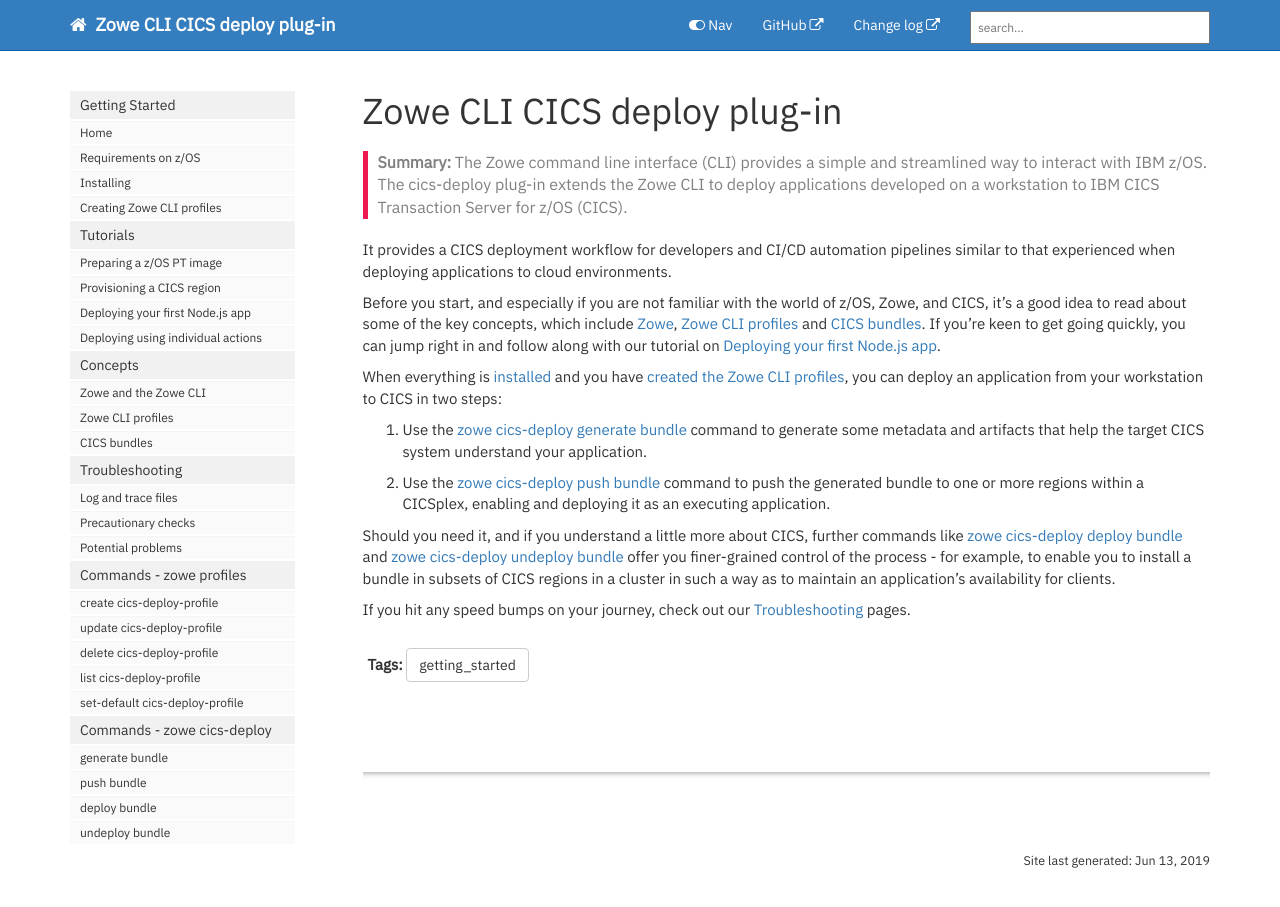
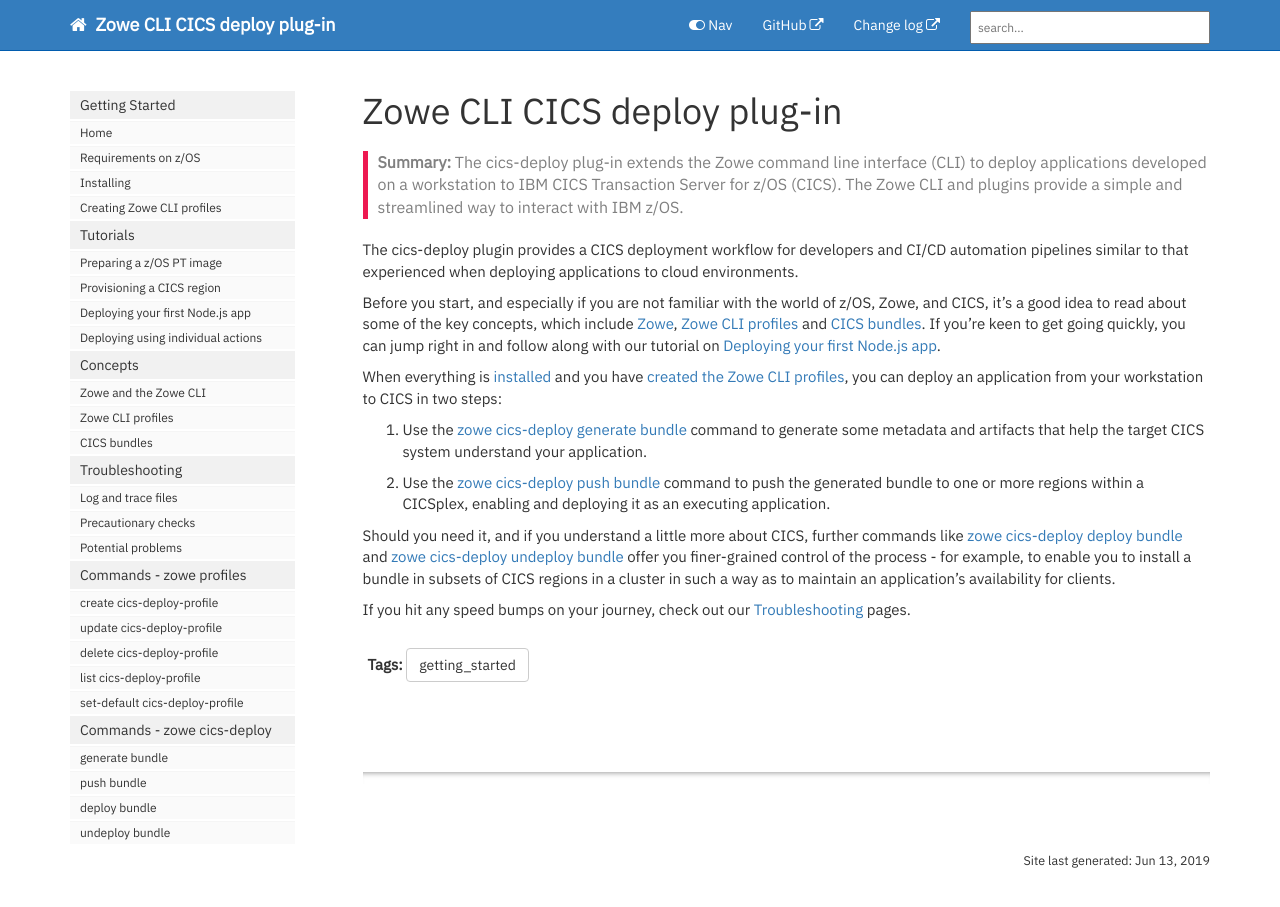
Before and after one commit to IBM/zowe-cli-cics-deploy-plugin, a Jekyll site: the page built from docs/pages/cdp/cdp-Home.md, in a window 1280 px wide and 930 px high. Shown: the top 907 px of the window. Built offline with Jekyll 4.4.1, drawn with Linux system fonts in a browser that asks for light colours; nearby versions of some CDN libraries; comment, search, counter and statistics services are not loaded.

Commit message:
Tweak homepage summary
Signed-off-by: Matthew Wilson <matthew.wilson@uk.ibm.com>

```diff
--- a/docs/pages/cdp/cdp-Home.md
+++ b/docs/pages/cdp/cdp-Home.md
@@ -2,13 +2,13 @@
 title: Zowe CLI CICS deploy plug-in
 tags: [getting_started]
 keywords:
-summary: "The Zowe command line interface (CLI) provides a simple and streamlined way to interact with IBM z/OS. The cics-deploy plug-in extends the Zowe CLI to deploy applications developed on a workstation to IBM CICS Transaction Server for z/OS (CICS)."
+summary: "The cics-deploy plug-in extends the Zowe command line interface (CLI) to deploy applications developed on a workstation to IBM CICS Transaction Server for z/OS (CICS). The Zowe CLI and plugins provide a simple and streamlined way to interact with IBM z/OS."
 sidebar: cdp_sidebar
 permalink: index.html
 folder: cdp
 ---
 
-It provides a CICS deployment workflow for developers and CI/CD automation pipelines similar to that experienced when deploying applications to cloud environments.
+The cics-deploy plugin provides a CICS deployment workflow for developers and CI/CD automation pipelines similar to that experienced when deploying applications to cloud environments.
 
 Before you start, and especially if you are not familiar with the world of z/OS, Zowe, and CICS, it's a good idea to read about some of the key concepts, which include [Zowe](cdp-zowe-and-cli), [Zowe CLI profiles](cdp-zowe-profiles) and [CICS bundles](cdp-cics-bundles). If you're keen to get going quickly, you can jump right in and follow along with our tutorial on [Deploying your first Node.js app](cdp-Deploying-your-first-nodejs-app).
 
```
